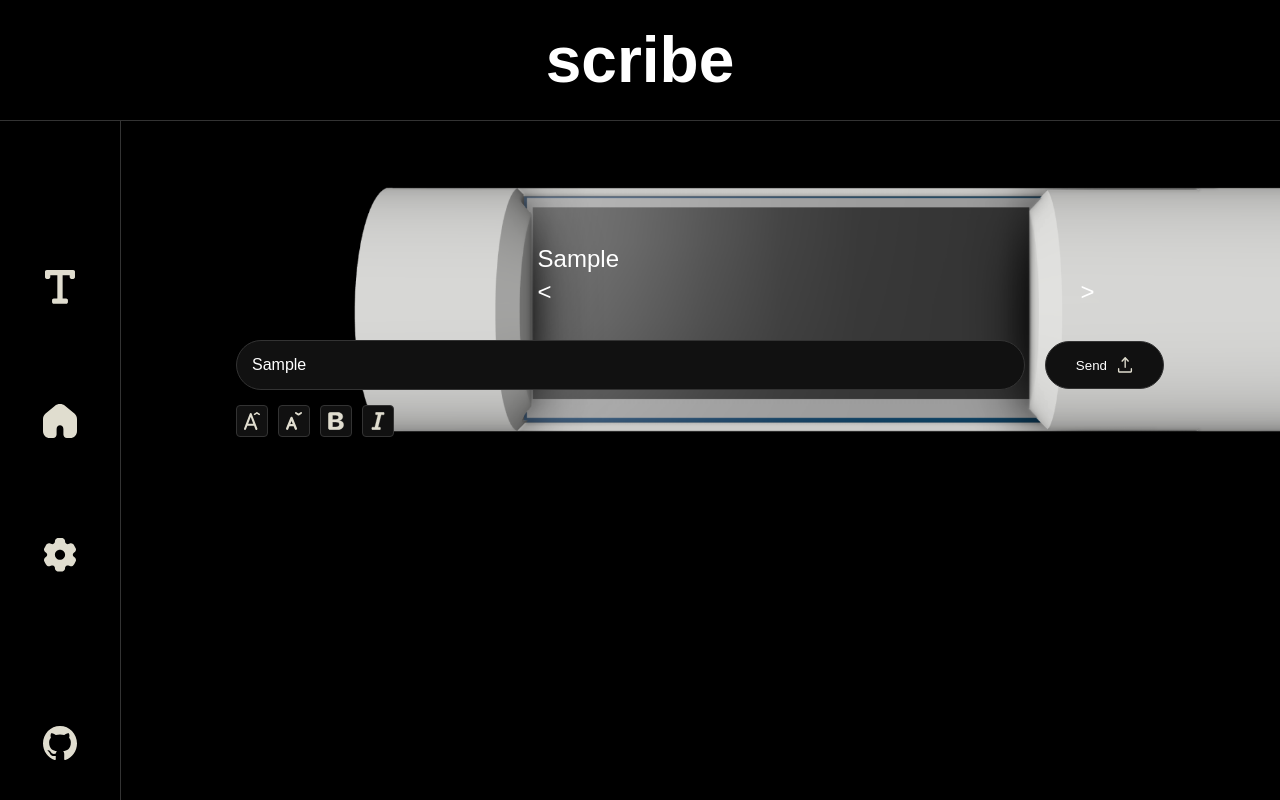
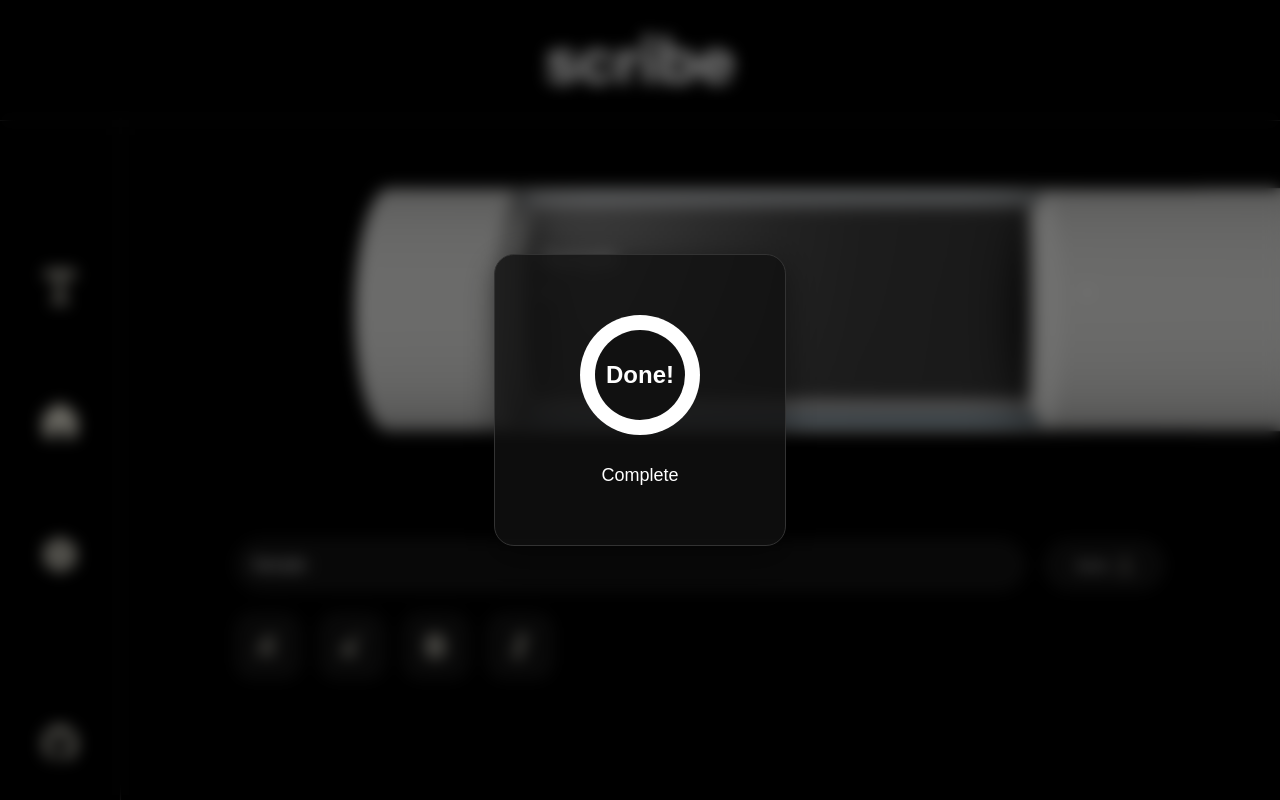
Before and after one commit to AthemiS13/scribe-app, a React (Vite) app in the folder frontend/: page / in a window 1280 px wide. Both pictures are taken after typing "Sample" into the empty fields and a click on the button "Send". Built offline with nearby package versions, Linux system fonts and the light colour scheme.

Commit message:
Upload popup added

```diff
--- a/frontend/src/App.css
+++ b/frontend/src/App.css
@@ -77,6 +77,7 @@ input {
     background-color: rgba(255, 255, 255, 1);
 }
 
+
 .header-text {
   font-family: 'Instrument Sans', sans-serif;
   font-weight: 700;
@@ -86,3 +87,136 @@ input {
 .format-button:hover {
   transform: scale(1.1);
 }
+
+/* move the border into CSS so we can override it on focus/active */
+.send-button {
+  position: relative;
+  display: inline-flex;
+  align-items: center;
+  justify-content: center;
+  gap: 10px;
+  padding: 15px 30px;
+  border-radius: 25px;
+  background-color: #111;
+  border: 1px solid #333;
+  color: white;
+  cursor: pointer;
+  overflow: hidden;  /* Contain any overflow */
+}
+
+/* Create a pseudo-element for the hover effect */
+.send-button::before {
+  content: '';
+  position: absolute;
+  top: 0;
+  left: 0;
+  right: 0;
+  bottom: 0;
+  background-color: transparent;
+  border-radius: inherit;
+  transition: transform 0.2s ease-out;
+  z-index: 1;
+}
+
+/* Scale the pseudo-element instead of the entire button */
+.send-button:hover::before {
+  transform: scale(1.1);
+  border: 1px solid #333;
+}
+
+/* Content stays in place */
+.send-button span,
+.send-button img {
+  position: relative;
+  z-index: 2;
+}
+
+/* White border on active state */
+.send-button:active::before {
+  border-color: white !important;
+}
+
+/* ensure base transition applies */
+.send-button {
+  transition: transform 0.2s ease-out,
+              border-color 0.2s ease-out;
+}
+
+.send-button:hover {
+  transform: scale(1.1);
+}
+
+
+.send-button:active {
+  outline: none;
+  border-color: #fff !important;     /* force white border on click/focus */
+}
+
+/* white border while mouse is down */
+.send-button:active {
+  border-color: #fff !important;
+}
+
+/* Add these styles for the progress popup */
+.progress-overlay {
+  position: fixed;
+  top: 0;
+  left: 0;
+  width: 100%;
+  height: 100%;
+  display: flex;
+  align-items: center;
+  justify-content: center;
+  z-index: 1000;
+  backdrop-filter: blur(8px);
+  background-color: rgba(0, 0, 0, 0.5);
+  transition: opacity 0.3s ease;
+}
+
+.progress-container {
+  width: 250px;
+  height: 250px;
+  background-color: rgba(17, 17, 17, 0.8);
+  border-radius: 20px;
+  display: flex;
+  flex-direction: column;
+  align-items: center;
+  justify-content: center;
+  color: white;
+  border: 1px solid #333;
+  padding: 20px;
+  box-shadow: 0 8px 32px rgba(0, 0, 0, 0.4);
+}
+
+.progress-circle {
+  position: relative;
+  width: 120px;
+  height: 120px;
+  border-radius: 50%;
+  background: conic-gradient(#fff var(--progress), #333 0deg);
+  display: flex;
+  align-items: center;
+  justify-content: center;
+  margin-bottom: 20px;
+}
+
+.progress-circle::before {
+  content: "";
+  position: absolute;
+  width: 90px;
+  height: 90px;
+  border-radius: 50%;
+  background-color: #111;
+}
+
+.progress-text {
+  position: relative;
+  font-size: 24px;
+  font-weight: bold;
+  z-index: 2;
+}
+
+.progress-label {
+  font-size: 18px;
+  margin-top: 10px;
+}
--- a/frontend/src/App.jsx
+++ b/frontend/src/App.jsx
@@ -9,6 +9,7 @@ import boldIcon from './assets/icons/format-icons/bold.svg';
 import italicIcon from './assets/icons/format-icons/italic.svg';
 import sizeUpIcon from './assets/icons/format-icons/sizeup.svg';
 import sizeDownIcon from './assets/icons/format-icons/sizedown.svg';
+import './App.css';              // ← add this
 
 // Update the TEXT_CONTAINER to use relative percentages
 const TEXT_CONTAINER = {
@@ -192,7 +193,7 @@ const styles = {
     flexDirection: 'column', // Stack elements vertically
     gap: '15px',
     alignItems: 'center',
-    marginTop: '-100px', // Move up
+    marginTop: '100px', // Move up
     position: 'relative',
     zIndex: 4, // Ensure input section is above overlays
   },
@@ -215,17 +216,18 @@ const styles = {
   },
   formatButtons: {
     display: 'flex',
-    gap: '10px',
+    gap: '20px',
     alignSelf: 'flex-start', // Align with input field
     marginLeft: '0', // Align with input field
+    marginTop: '1%', // Add some space above the buttons
   },
   formatButton: {
-    width: '32px', // Increased size
-    height: '32px', // Increased size
-    borderRadius: '4px',
+    width: '64px', // Increased size
+    height: '64px', // Increased size
+    borderRadius: '15px',
     backgroundColor: '#111',
     border: '1px solid #333',
-    padding: '6px',
+    padding: '20px',
     display: 'flex',
     alignItems: 'center',
     justifyContent: 'center',
@@ -264,6 +266,10 @@ function App() {
   const [fontSize, setFontSize] = useState(24);
   const [pages, setPages] = useState([[]]);
   const [currentPage, setCurrentPage] = useState(0);
+  // Add new state for the progress popup
+  const [showProgress, setShowProgress] = useState(false);
+  const [progress, setProgress] = useState(0);
+  const [uploadComplete, setUploadComplete] = useState(false);
 
   // Break text at container boundaries, grouping into pages of max 4 lines
   const formatText = (text) => {
@@ -326,6 +332,30 @@ function App() {
     setCurrentPage((p) => (p < pages.length - 1 ? p + 1 : p));
   };
 
+  // Handle the send button click
+  const handleSend = () => {
+    setProgress(0);
+    setUploadComplete(false);
+    setShowProgress(true);
+
+    // Simulate progress
+    let currentProgress = 0;
+    const interval = setInterval(() => {
+      currentProgress += 5;
+      setProgress(currentProgress);
+
+      if (currentProgress >= 100) {
+        clearInterval(interval);
+        setUploadComplete(true);
+
+        // Auto-close after 1 second
+        setTimeout(() => {
+          setShowProgress(false);
+        }, 1000);
+      }
+    }, 100); // Update every 100ms
+  };
+
   return (
     <div style={styles.container}>
       <header style={styles.header} className="header-text">scribe</header>
@@ -336,10 +366,10 @@ function App() {
             <div style={styles.sidebarIcon} className="sidebar-icon">
               <img src={textIcon} alt="Text" style={iconStyle} />
             </div>
-            <div style={styles.sidebarIcon}>
+            <div style={styles.sidebarIcon} className="sidebar-icon">  {/* add className */}
               <img src={homeIcon} alt="Home" style={iconStyle} />
             </div>
-            <div style={styles.sidebarIcon}>
+            <div style={styles.sidebarIcon} className="sidebar-icon">  {/* add className */}
               <img src={settingsIcon} alt="Settings" style={iconStyle} />
             </div>
           </div>
@@ -384,8 +414,11 @@ function App() {
                 value={inputText}
                 onChange={(e) => setInputText(e.target.value)}
               />
-              <button style={styles.sendButton}>
-                Send
+              <button
+                className="send-button"
+                onClick={handleSend}
+              >
+                <span>Send</span>
                 <img src={uploadIcon} alt="Upload" style={styles.uploadIconStyle} />
               </button>
             </div>
@@ -404,16 +437,35 @@ function App() {
               >
                 <img src={sizeDownIcon} alt="Size Down" style={{ width: '100%', height: '100%', padding: '2px' }} />
               </button>
-              <button style={styles.formatButton} className="format-button">
+              <button style={styles.formatButton} className="format-button"> {/* add className */}
                 <img src={boldIcon} alt="Bold" style={{ width: '100%', height: '100%', padding: '2px' }} />
               </button>
-              <button style={styles.formatButton}>
+              <button style={styles.formatButton} className="format-button"> {/* add className */}
                 <img src={italicIcon} alt="Italic" style={{ width: '100%', height: '100%', padding: '2px' }} />
               </button>
             </div>
           </div>
         </div>
       </div>
+
+      {/* Progress Popup */}
+      {showProgress && (
+        <div className="progress-overlay">
+          <div className="progress-container">
+            <div
+              className="progress-circle"
+              style={{ "--progress": `${progress}%` }}
+            >
+              <div className="progress-text">
+                {uploadComplete ? "Done!" : `${progress}%`}
+              </div>
+            </div>
+            <div className="progress-label">
+              {uploadComplete ? "Complete" : "Uploading"}
+            </div>
+          </div>
+        </div>
+      )}
     </div>
   );
 }
```
